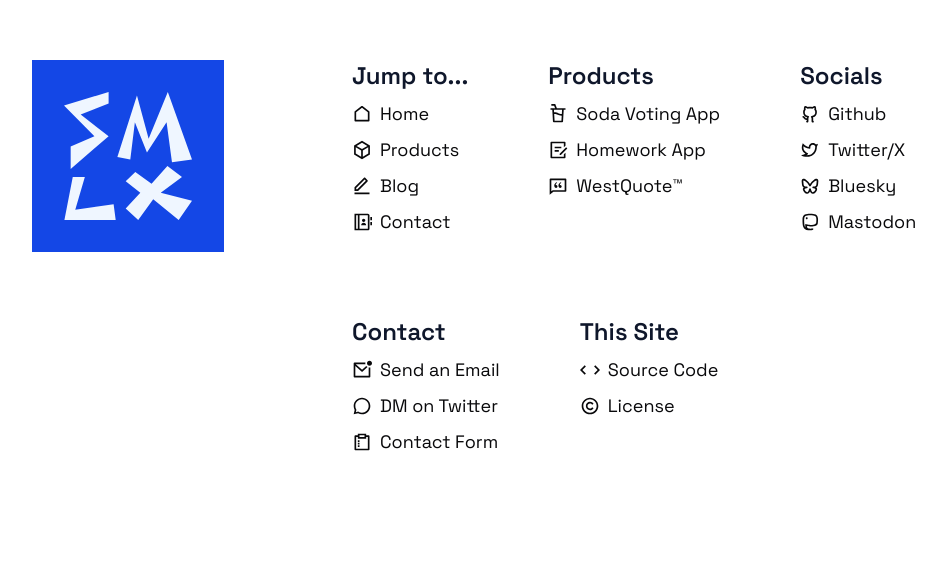
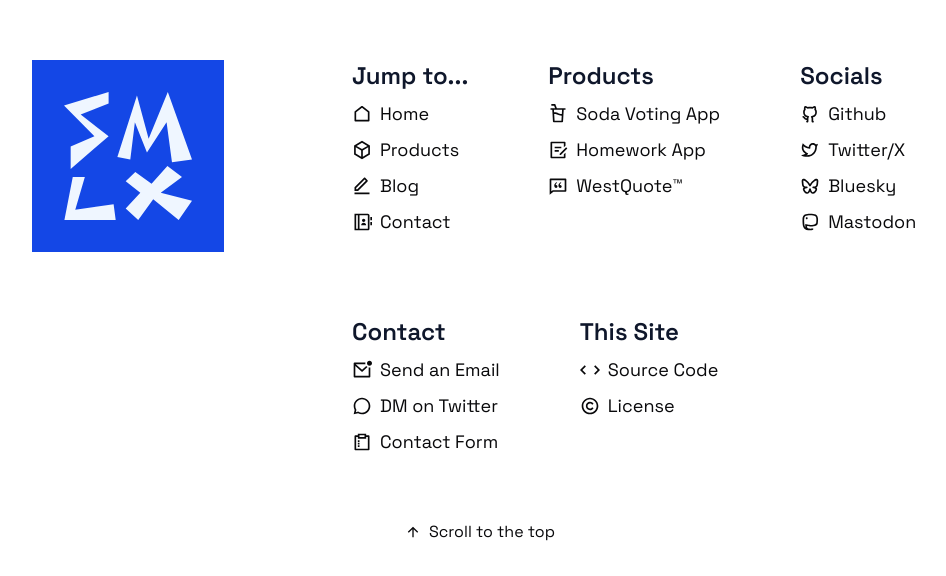
Before and after one commit to smlxdesign/portfolio, a Next.js app: page / in a window 1280 px wide. Shown: the part 2453-3029 px from the top of the page, without its empty margins (160-1106 px from the left). Built offline with nearby package versions, Linux system fonts and the light colour scheme; no server answers.

Commit message:
feat: add scroll to top button

```diff
--- a/src/components/sections/footer.tsx
+++ b/src/components/sections/footer.tsx
@@ -1,5 +1,6 @@
 import {
 	type RemixiconComponentType,
+	RiArrowUpLine,
 	RiBlueskyLine,
 	RiBox3Line,
 	RiChat3Line,
@@ -50,7 +51,8 @@
 	}
 
 	return (
-		<section className="flex flex-col gap-16 px-responsive py-responsive md:flex-row md:justify-between lg:gap-20 xl:gap-32">
+		<section className="flex flex-col items-center gap-16 px-responsive py-responsive">
+			<div className="flex flex-col gap-16 md:flex-row md:justify-between lg:gap-20 xl:gap-32">
 				<Image src={logo} alt="SMLX Design Logo" className="size-48" />
 				<div className="flex flex-col gap-10 sm:flex-row sm:flex-wrap sm:gap-20">
 					<FooterList
@@ -151,6 +153,10 @@
 						]}
 					/>
 				</div>
+			</div>
+			<Link href="#" className="flex items-center gap-2">
+				<RiArrowUpLine className="size-4" /> Scroll to the top
+			</Link>
 		</section>
 	);
 }
```
Lines whose indentation alone changed are shown as unchanged.
